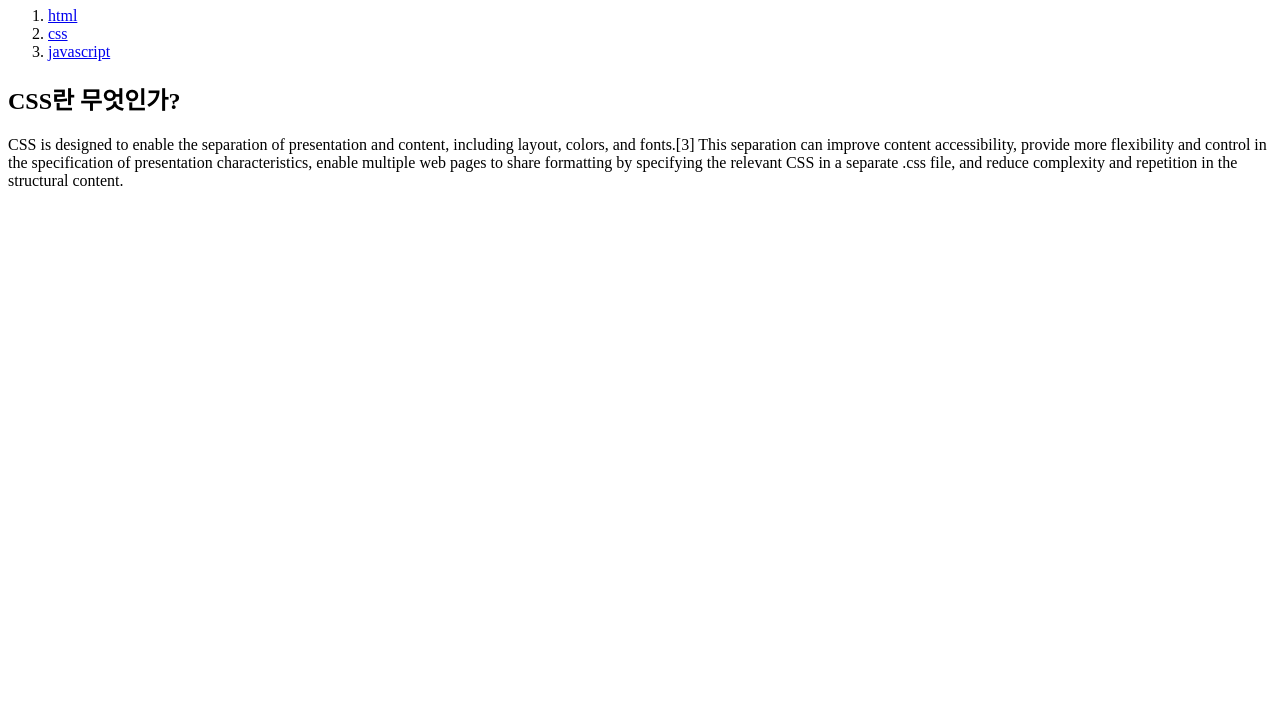
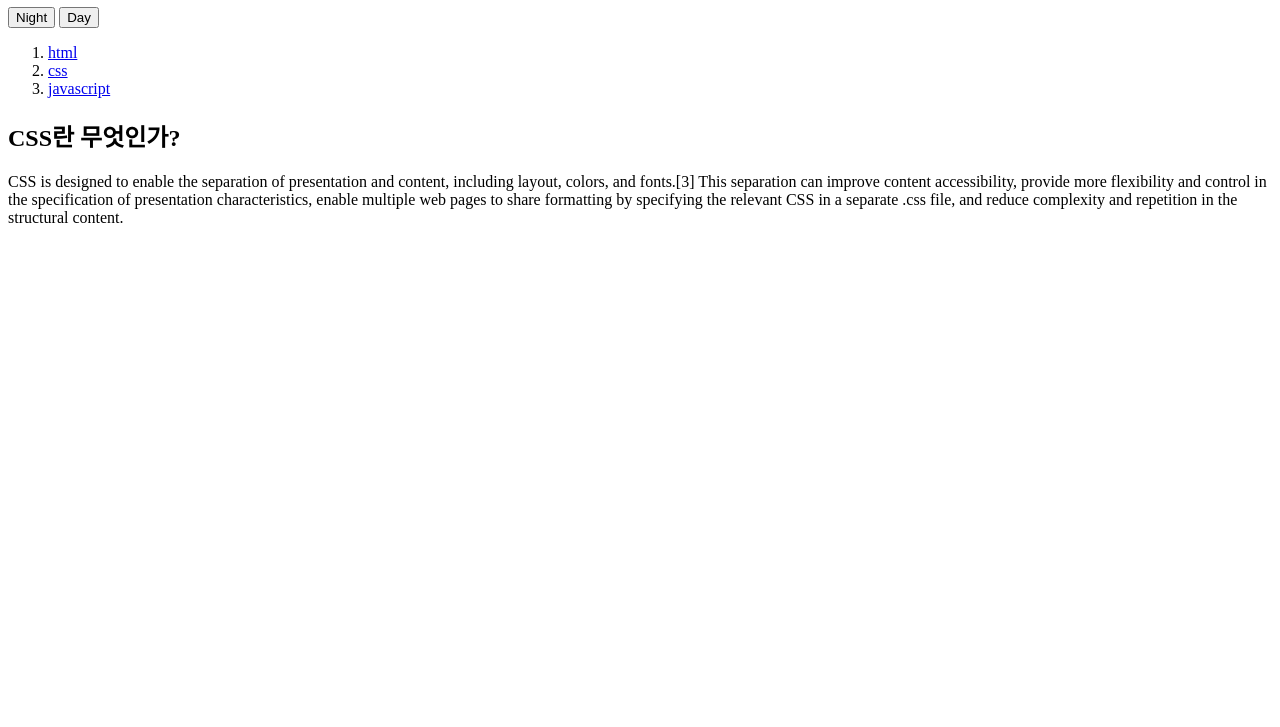
Before and after one commit to tragoni/web1, a plain HTML site: page 2.html in a window 1280 px wide. Shown: the part 73-800 px from the top of the page. Drawn offline with Linux system fonts and the light colour scheme.

Commit message:
버튼추가
css를 활용한 버튼추가

```diff
--- a/2.html
+++ b/2.html
@@ -7,6 +7,14 @@
 
   <body>
     <h1><a href="index.html">WEB</h1></a>
+    <input type="button" value="Night" onclick="
+      document.querySelector('body').style.backgroundColor ='black';
+      document.querySelector('body').style.color ='white';
+    ">
+    <input type="button" value="Day" onclick="
+      document.querySelector('body').style.backgroundColor ='white';
+      document.querySelector('body').style.color ='black';
+    ">
     <ol>
       <li><a href="1.html">html</li></a>
       <li><a href="2.html">css</li></a>
```
Also changed, not shown: 1.html (+8 -0 lines), 3.html (+8 -0 lines), index.html (+8 -0 lines).
